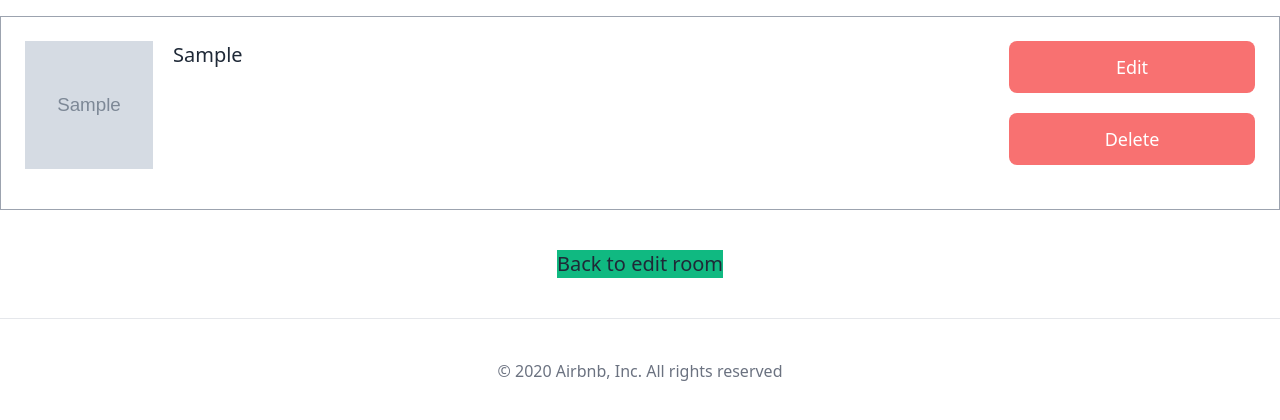
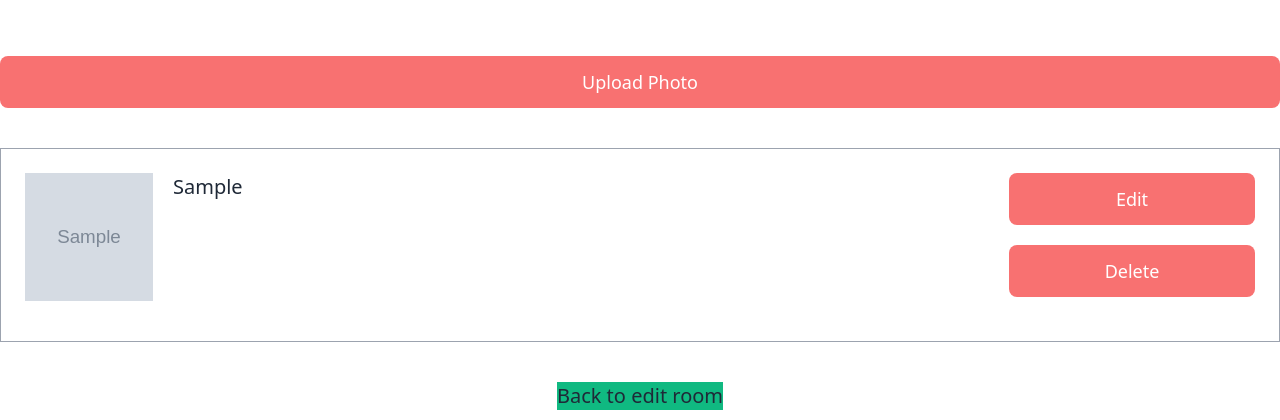
Before and after one commit to heejin-pro/airbnb-clone, a Django app: page /rooms/1/photos/ in a window 1280 px wide. Shown: the part 80-500 px from the top of the page. Run offline with Django 3.2, Linux system fonts and the light colour scheme; a user stored in the database is signed in; tables that the repository leaves empty hold one stand-in row (values such as "Sample post"); grey boxes marked "Sample" are stand-in pictures; style sheets or scripts are compiled from the project's sources; parts of the project's set-up code (start-up, migrations or seed data) failed here and were passed over; some libraries are stand-ins or nearby versions.

Commit message:
Add upload photo logic

```diff
--- a/rooms/urls.py
+++ b/rooms/urls.py
@@ -7,6 +7,7 @@
     path("<int:pk>", views.RoomDetail.as_view(), name="detail"),
     path("<int:pk>/edit", views.EditRoomView.as_view(), name="edit"),
     path("<int:pk>/photos/", views.RoomPhotosView.as_view(), name="photos"),
+    path("<int:pk>/photos/add/", views.RoomPhotosView.as_view(), name="add-photo"),
     path(
         "<int:room_pk>/photos/<int:photo_pk>/delete/",
         views.delete_photo,
--- a/rooms/views.py
+++ b/rooms/views.py
@@ -2,7 +2,7 @@
 from django.shortcuts import render, redirect, reverse
 from django.urls import reverse_lazy
 from django.utils import timezone
-from django.views.generic import ListView, DetailView, View, UpdateView
+from django.views.generic import ListView, DetailView, View, UpdateView, FormView
 from django.core.paginator import Paginator
 from django.contrib.auth.decorators import login_required
 from django.contrib import messages
@@ -177,3 +177,17 @@
     def get_success_url(self):
         room_pk = self.kwargs.get("room.pk")
         return reverse("rooms:photos", kwargs={"pk": room_pk})
+
+
+class AddPhotoView(user_mixins.LoginOnlyView, FormView):
+
+    model = models.Photo
+    template_name = "rooms/photo_create.html"
+    fields = ("caption", "file")
+    form_class = forms.CreatePhotoForm
+
+    def form_valid(self, form):
+        pk = self.kwargs.get("pk")
+        form.save(pk)
+        messages.success(self.request, "Photo uploaded")
+        return redirect(reverse("rooms:photos", kwargs={"pk": pk}))
--- a/templates/rooms/room_photos.html
+++ b/templates/rooms/room_photos.html
@@ -11,6 +11,10 @@
 {% block content %}
 
     <div class="container mx-auto my-10 flex flex-col">
+
+        <div class="my-10 w-full">
+            <a href="#" class="btn-link w-1/6 block">Upload Photo</a>
+        </div>
 
         {% for photo in room.photos.all %}
             <div class="mb-5 border p-6 border-gray-400 flex justify-between">
```
Also changed, not shown: rooms/forms.py (+12 -0 lines), templates/rooms/photo_create.html (added).
